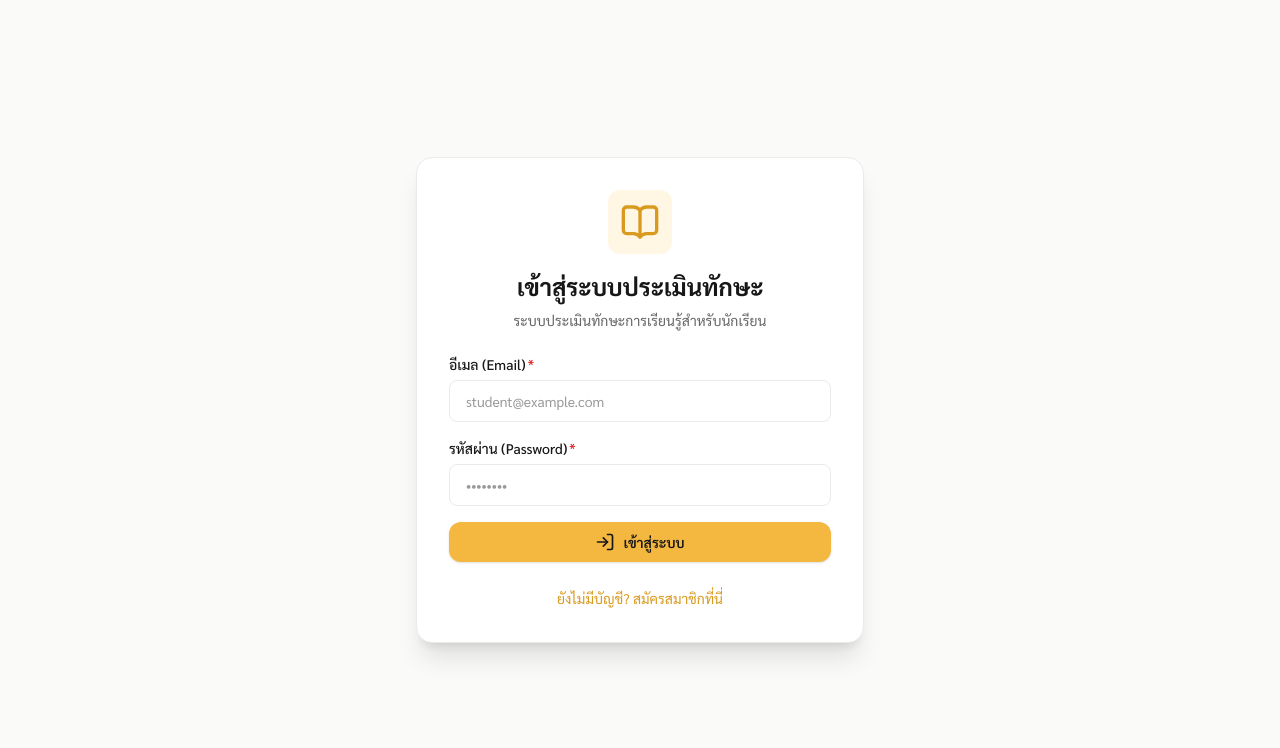
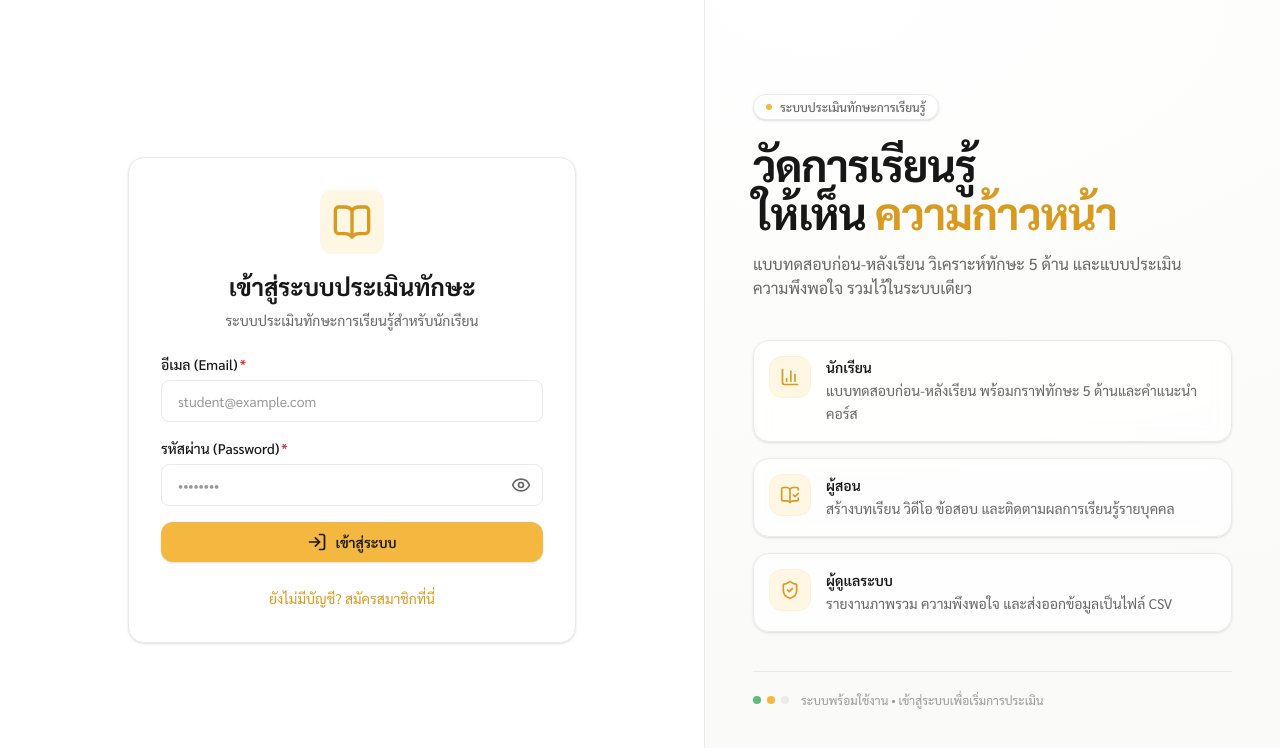
Before and after one commit to BooK-PON/skill-assessment-app, a Next.js app: page /login in a window 1280 px wide. Shown: the top 748 px of the page. Built offline with nearby package versions, Linux system fonts and the light colour scheme; no server answers.

Commit message:
feat(auth): split-screen login with 3D hero and password visibility toggle

```diff
--- a/src/app/(auth)/login/page.tsx
+++ b/src/app/(auth)/login/page.tsx
@@ -1,18 +1,22 @@
 'use client'
+
+import '@/components/auth/animations-split.css'
 
 import { useState, useMemo } from 'react'
 import { createClient } from '@/lib/supabase/client'
 import { useRouter } from 'next/navigation'
-import { LogIn, UserPlus, BookOpen, ShieldAlert } from 'lucide-react'
+import { LogIn, UserPlus, BookOpen, ShieldAlert, Eye, EyeOff } from 'lucide-react'
 import Button from '@/components/ui/Button'
 import Field from '@/components/ui/Field'
 import Input from '@/components/ui/Input'
+import Auth3DHero from '@/components/auth/Auth3DHero'
 
 export default function AuthPage() {
   const [isLogin, setIsLogin] = useState(true)
   const [email, setEmail] = useState('')
   const [password, setPassword] = useState('')
   const [fullname, setFullname] = useState('')
+  const [showPassword, setShowPassword] = useState(false)
   const [loading, setLoading] = useState(false)
   const [error, setError] = useState<string | null>(null)
   const [success, setSuccess] = useState<string | null>(null)
@@ -60,38 +64,42 @@ export default function AuthPage() {
         setSuccess('สมัครสมาชิกสำเร็จ! กรุณาเข้าสู่ระบบ')
         setIsLogin(true)
       }
-    } catch (err: any) {
-      setError(err.message || 'เกิดข้อผิดพลาด กรุณาลองใหม่อีกครั้ง')
+    } catch (err: unknown) {
+      setError(err instanceof Error && err.message
+        ? err.message
+        : 'เกิดข้อผิดพลาด กรุณาลองใหม่อีกครั้ง')
     } finally {
       setLoading(false)
     }
   }
 
   return (
-    <div className="min-h-screen bg-surface flex items-center justify-center p-4">
-      <div className="w-full max-w-md bg-white rounded-2xl p-8 border border-border shadow-xl">
-        <div className="flex justify-center mb-4">
-          <div className="p-3 bg-primary-light text-primary-dark rounded-xl">
-            <BookOpen className="w-10 h-10" />
+    <div className="landing-login grid min-h-screen bg-white lg:grid-cols-[55fr_45fr]">
+      {/* Form Panel */}
+      <div className="order-1 flex items-center justify-center px-4 py-10 sm:px-6 lg:px-10 lg:py-14">
+        <div className="login-card w-full max-w-md rounded-2xl border border-border bg-white p-6 shadow-sm sm:p-8">
+          <div className="mb-4 flex justify-center">
+            <div className="rounded-xl bg-primary-light p-3 text-primary-dark">
+              <BookOpen className="h-10 w-10" />
             </div>
           </div>
 
-        <h2 className="text-2xl font-bold text-center mb-2 text-ink">
+          <h2 className="mb-2 text-center text-2xl font-bold text-ink">
             {isLogin ? 'เข้าสู่ระบบประเมินทักษะ' : 'สร้างบัญชีผู้ใช้งานใหม่'}
           </h2>
-        <p className="text-secondary text-sm text-center mb-6">
+          <p className="mb-6 text-center text-sm text-secondary">
             {isLogin ? 'ระบบประเมินทักษะการเรียนรู้สำหรับนักเรียน' : 'กรอกข้อมูลเพื่อลงทะเบียนเข้าใช้งาน'}
           </p>
 
           {error && (
-          <div role="alert" className="mb-4 p-3 bg-danger/10 border border-danger/40 rounded-lg flex items-center gap-2 text-danger text-sm">
-            <ShieldAlert className="w-5 h-5 flex-shrink-0" />
+            <div role="alert" className="mb-4 flex items-center gap-2 rounded-lg border border-danger/40 bg-danger/10 p-3 text-sm text-danger">
+              <ShieldAlert className="h-5 w-5 flex-shrink-0" />
               <span>{error}</span>
             </div>
           )}
 
           {success && (
-          <div role="status" className="mb-4 p-3 bg-success/10 border border-success/40 rounded-lg text-success text-sm">
+            <div role="status" className="mb-4 rounded-lg border border-success/40 bg-success/10 p-3 text-sm text-success">
               {success}
             </div>
           )}
@@ -123,26 +131,39 @@ export default function AuthPage() {
             </Field>
 
             <Field label="รหัสผ่าน (Password)" htmlFor="password" required>
+              <div className="relative">
                 <Input
                   id="password"
-              type="password"
+                  type={showPassword ? 'text' : 'password'}
                   required
                   autoComplete={isLogin ? 'current-password' : 'new-password'}
                   value={password}
                   onChange={(e) => setPassword(e.target.value)}
                   placeholder="••••••••"
+                  className="pr-11"
                 />
+                <button
+                  type="button"
+                  onClick={() => setShowPassword((prev) => !prev)}
+                  aria-pressed={showPassword}
+                  aria-label={showPassword ? 'ซ่อนรหัสผ่าน' : 'แสดงรหัสผ่าน'}
+                  title={showPassword ? 'ซ่อนรหัสผ่าน' : 'แสดงรหัสผ่าน'}
+                  className="absolute right-1 top-1/2 -translate-y-1/2 rounded-lg p-2 text-secondary transition-colors hover:bg-surface hover:text-ink"
+                >
+                  {showPassword ? <EyeOff className="h-5 w-5" /> : <Eye className="h-5 w-5" />}
+                </button>
+              </div>
             </Field>
 
             <Button type="submit" variant="primary" loading={loading} className="w-full">
               {isLogin ? (
                 <span className="flex items-center justify-center gap-2">
-                <LogIn className="w-5 h-5" />
+                  <LogIn className="h-5 w-5" />
                   <span>เข้าสู่ระบบ</span>
                 </span>
               ) : (
                 <span className="flex items-center justify-center gap-2">
-                <UserPlus className="w-5 h-5" />
+                  <UserPlus className="h-5 w-5" />
                   <span>ลงทะเบียน</span>
                 </span>
               )}
@@ -164,5 +185,11 @@ export default function AuthPage() {
           </div>
         </div>
       </div>
+
+      {/* Hero Panel */}
+      <div className="order-2 border-t border-border lg:border-l lg:border-t-0">
+        <Auth3DHero />
+      </div>
+    </div>
   )
 }
--- /dev/null
+++ b/src/components/auth/Auth3DHero.tsx
@@ -0,0 +1,81 @@
+import { BarChart3, BookOpenCheck, ShieldCheck } from 'lucide-react'
+
+const highlights = [
+  {
+    icon: BarChart3,
+    title: 'นักเรียน',
+    desc: 'แบบทดสอบก่อน-หลังเรียน พร้อมกราฟทักษะ 5 ด้านและคำแนะนำคอร์ส',
+  },
+  {
+    icon: BookOpenCheck,
+    title: 'ผู้สอน',
+    desc: 'สร้างบทเรียน วิดีโอ ข้อสอบ และติดตามผลการเรียนรู้รายบุคคล',
+  },
+  {
+    icon: ShieldCheck,
+    title: 'ผู้ดูแลระบบ',
+    desc: 'รายงานภาพรวม ความพึงพอใจ และส่งออกข้อมูลเป็นไฟล์ CSV',
+  },
+]
+
+export default function Auth3DHero() {
+  return (
+    <aside className="auth-hero relative flex h-full min-h-[280px] w-full flex-col justify-center overflow-hidden bg-white px-6 py-10 sm:px-10 lg:min-h-0 lg:px-12 lg:py-14">
+      <div className="pointer-events-none absolute inset-x-0 top-0 h-[38vh] bg-[radial-gradient(900px_460px_at_20%_0%,rgba(244,183,64,0.10),rgba(255,255,255,0))]" />
+      <div className="pointer-events-none absolute inset-0 bg-[radial-gradient(1200px_620px_at_20%_0%,rgba(255,255,255,1),rgba(250,250,248,1))]" />
+
+      <div className="relative z-10 mx-auto w-full max-w-lg">
+        <span className="reveal inline-flex items-center gap-2 rounded-full border border-border bg-white px-3 py-1 text-xs font-medium text-secondary shadow-sm" data-order="1">
+          <span className="h-1.5 w-1.5 rounded-full bg-primary" />
+          ระบบประเมินทักษะการเรียนรู้
+        </span>
+
+        <h1 className="reveal mt-5 text-balance text-3xl font-extrabold leading-[1.1] tracking-tight text-ink sm:text-4xl lg:text-[2.75rem]" data-order="2">
+          วัดการเรียนรู้
+          <br />
+          ให้เห็น <span className="text-primary-dark">ความก้าวหน้า</span>
+        </h1>
+
+        <p className="reveal mt-4 max-w-md text-pretty text-sm text-secondary sm:text-base" data-order="3">
+          แบบทดสอบก่อน-หลังเรียน วิเคราะห์ทักษะ 5 ด้าน และแบบประเมินความพึงพอใจ
+          รวมไว้ในระบบเดียว
+        </p>
+
+        <ul className="mt-8 space-y-3 sm:mt-10 sm:space-y-4">
+          {highlights.map((item, index) => (
+            <li
+              key={item.title}
+              className="reveal flex items-start gap-3 rounded-2xl border border-border bg-white/80 p-3.5 shadow-sm backdrop-blur sm:gap-4 sm:p-4"
+              data-order={index + 4}
+            >
+              <span className="flex h-10 w-10 flex-shrink-0 items-center justify-center rounded-xl bg-primary-light text-primary-dark ring-1 ring-primary/20">
+                <item.icon className="h-5 w-5" />
+              </span>
+              <span className="min-w-0">
+                <span className="block text-sm font-semibold text-ink">{item.title}</span>
+                <span className="mt-0.5 block text-xs leading-relaxed text-secondary sm:text-sm">
+                  {item.desc}
+                </span>
+              </span>
+            </li>
+          ))}
+        </ul>
+      </div>
+
+      <div className="reveal pointer-events-none absolute inset-x-0 bottom-0 hidden select-none overflow-hidden lg:block" data-order="6">
+        <span className="block translate-y-3 text-center text-[clamp(72px,7vw,120px)] font-black uppercase tracking-[0.08em] text-primary/10">
+          E-Learning Hub
+        </span>
+      </div>
+
+      <div className="relative z-10 mt-10 hidden items-center gap-3 border-t border-border pt-5 text-xs text-muted lg:flex">
+        <span className="flex gap-1.5">
+          <span className="h-2 w-2 rounded-full bg-success/70" />
+          <span className="h-2 w-2 rounded-full bg-primary" />
+          <span className="h-2 w-2 rounded-full bg-border" />
+        </span>
+        ระบบพร้อมใช้งาน • เข้าสู่ระบบเพื่อเริ่มการประเมิน
+      </div>
+    </aside>
+  )
+}
--- /dev/null
+++ b/src/components/auth/animations-split.css
@@ -0,0 +1,62 @@
+/* Auth split-screen animation styles - Subtly 3D, GPU-accelerated (transform/opacity only) */
+@keyframes login-fade-up-3d {
+  0% {
+    opacity: 0;
+    transform: perspective(1400px) translateY(16px) rotateX(-4deg) translateZ(-6px);
+    filter: blur(0.2px);
+  }
+  60% {
+    opacity: 1;
+    transform: perspective(1400px) translateY(2px) rotateX(1deg) translateZ(2px);
+  }
+  100% {
+    opacity: 1;
+    transform: perspective(1400px) translateY(0) rotateX(0deg) translateZ(0);
+  }
+}
+
+.landing-login .login-card {
+  opacity: 0;
+  transform-origin: center bottom;
+  animation: login-fade-up-3d 420ms cubic-bezier(0.25, 0.1, 0.25, 1) forwards;
+  animation-delay: 40ms;
+  will-change: transform, opacity;
+  backface-visibility: hidden;
+  transform-style: preserve-3d;
+}
+
+@keyframes auth-hero-rise-3d {
+  from {
+    opacity: 0;
+    transform: perspective(1200px) translateY(18px) rotateX(-4deg) translateZ(-10px);
+  }
+  to {
+    opacity: 1;
+    transform: perspective(1200px) translateY(0) rotateX(0deg) translateZ(0);
+  }
+}
+
+.auth-hero .reveal {
+  opacity: 0;
+  transform-origin: center bottom;
+  animation: auth-hero-rise-3d 620ms cubic-bezier(0.25, 0.1, 0.25, 1) forwards;
+  will-change: transform, opacity;
+  backface-visibility: hidden;
+  transform-style: preserve-3d;
+}
+
+.auth-hero .reveal[data-order='1'] { animation-delay: 80ms; }
+.auth-hero .reveal[data-order='2'] { animation-delay: 160ms; }
+.auth-hero .reveal[data-order='3'] { animation-delay: 240ms; }
+.auth-hero .reveal[data-order='4'] { animation-delay: 320ms; }
+.auth-hero .reveal[data-order='5'] { animation-delay: 400ms; }
+.auth-hero .reveal[data-order='6'] { animation-delay: 480ms; }
+
+@media (prefers-reduced-motion: reduce) {
+  .landing-login .login-card,
+  .auth-hero .reveal {
+    animation: none;
+    opacity: 1;
+    transform: none;
+  }
+}
```
Lines whose indentation alone changed are shown as unchanged.
